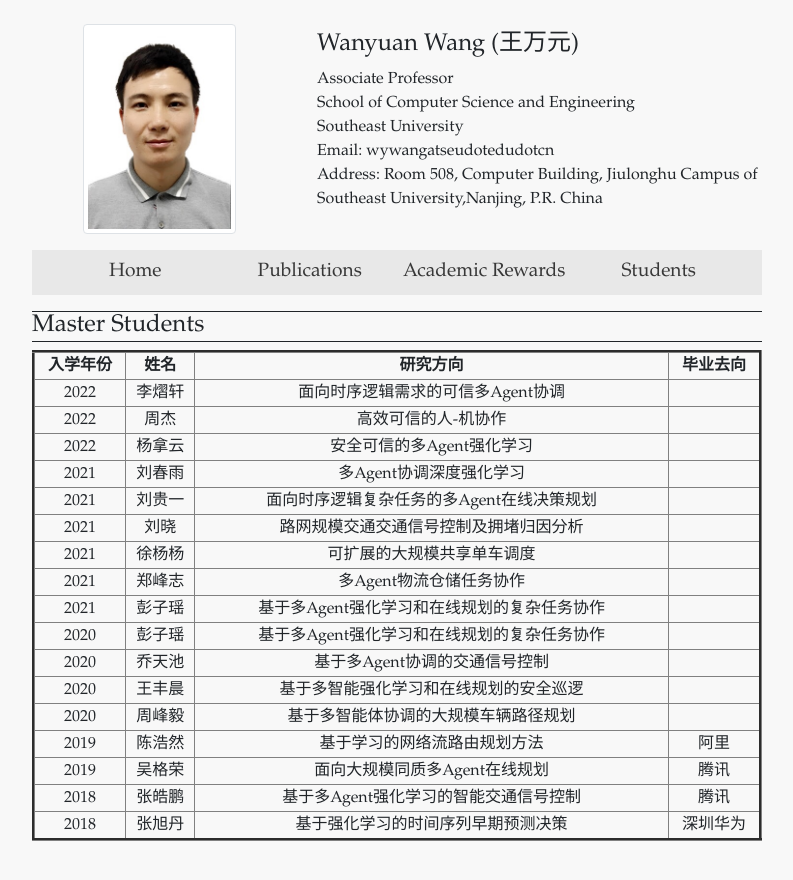
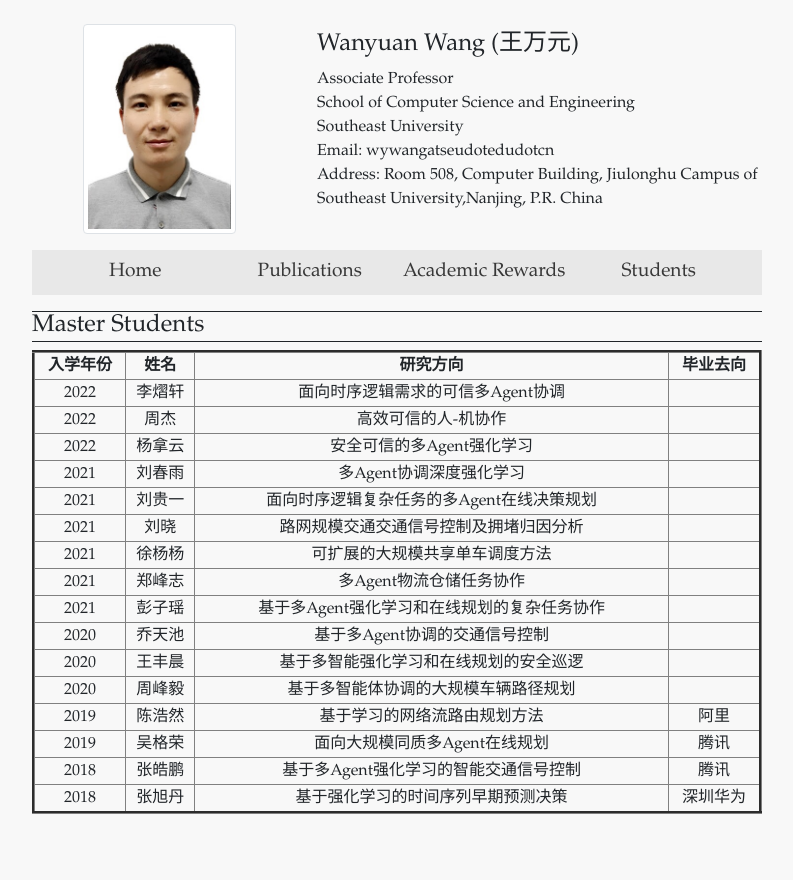
Before and after one commit to wanyuanwang/wanyuanwang.github.io, a Jekyll site: the page built from students.html, in a window 1280 px wide. Shown: the top 880 px of the page, without its empty margins (243-1036 px from the left). Built offline with Jekyll 4.4.1, drawn with Linux system fonts in a browser that asks for light colours.

Commit message:
Update students.html

```diff
--- a/students.html
+++ b/students.html
@@ -50,7 +50,7 @@ layout: default
           <tr align="center">
     	      <td>2021</td>
               <td>徐杨杨</td>
-              <td>可扩展的大规模共享单车调度</td>
+              <td>可扩展的大规模共享单车调度方法</td>
               <td></td>
           </tr>
           <tr align="center">
@@ -61,12 +61,6 @@ layout: default
           </tr>
           <tr align="center">
     	      <td>2021</td>
-              <td>彭子瑶</td>
-              <td>基于多Agent强化学习和在线规划的复杂任务协作</td>
-              <td></td>
-          </tr>
-          <tr align="center">
-    	      <td>2020</td>
               <td>彭子瑶</td>
               <td>基于多Agent强化学习和在线规划的复杂任务协作</td>
               <td></td>
```
